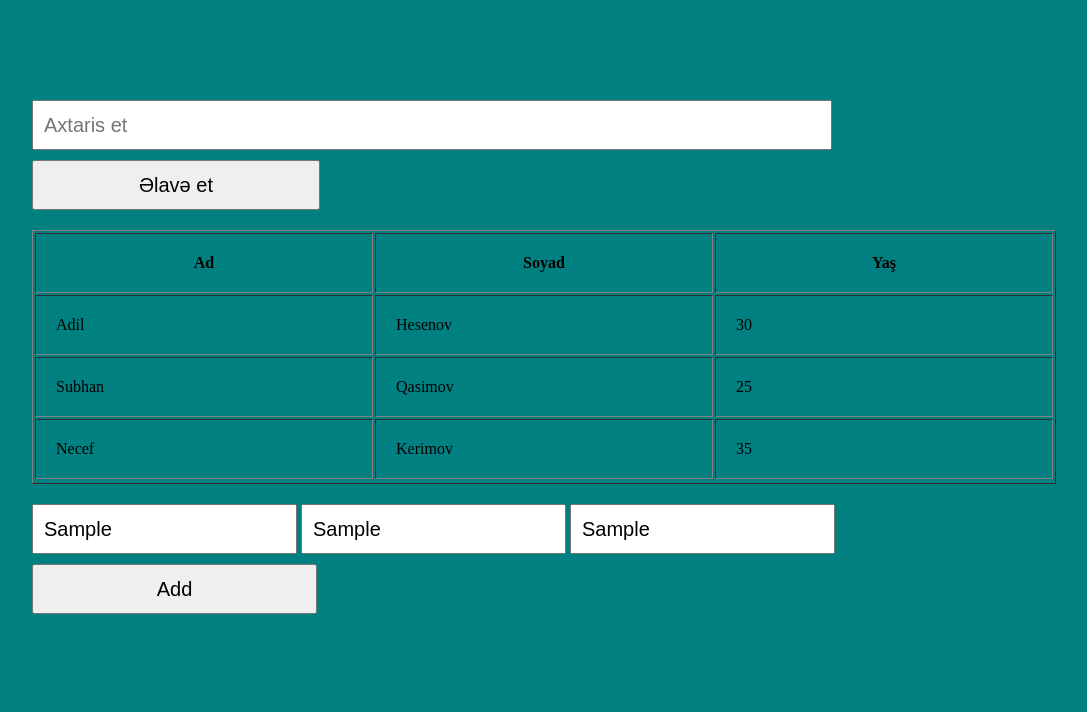
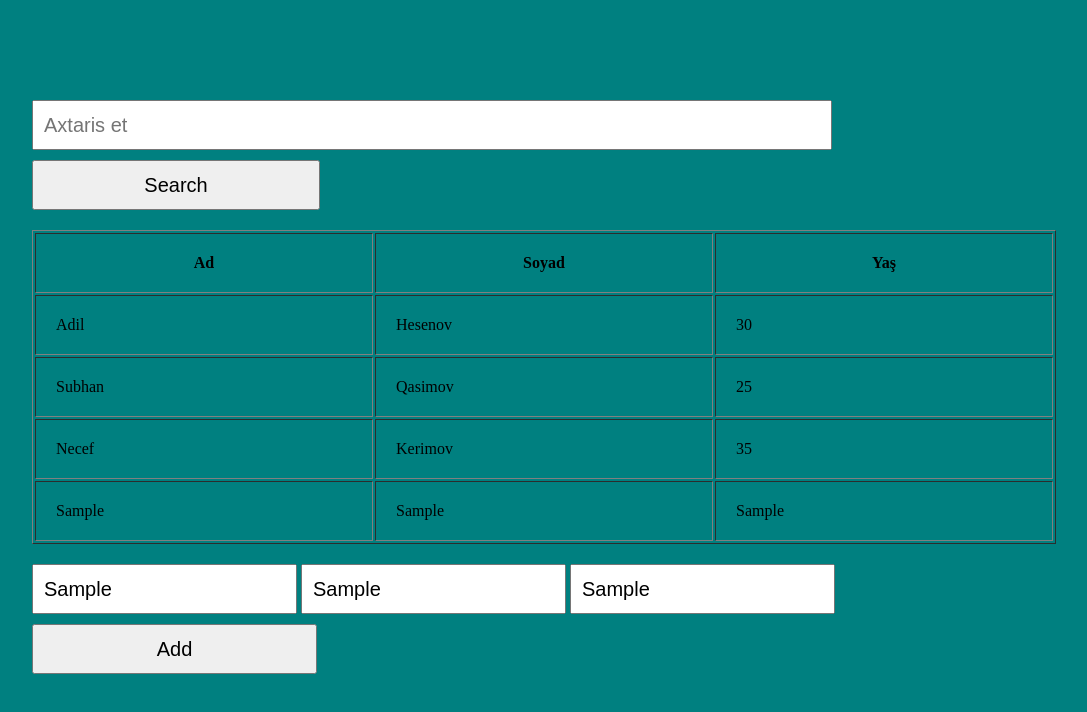
Before and after one commit to Abdullayev05/JS18, a plain HTML site: page index.html in a window 1280 px wide. Both pictures are taken after typing "Sample", "Sample", "Sample" into the empty fields and a click on the button "Add". Shown: the whole page, without its empty margins (96-1183 px from the left). Drawn offline with Linux system fonts and the light colour scheme.

Commit message:
search_add

```diff
--- a/assets/js/app.js
+++ b/assets/js/app.js
@@ -21,7 +21,7 @@ for (let i = 0; i < addButtons.length; i++) {
   addButtons[i].onclick = includes;
 }
 function includes() {
-  const inputs = document.querySelectorAll("#data .name");
+  const inputs = document.querySelectorAll(".name");
   const table = document.querySelector("#data");
   let tr_td = "<tr>";
   for (let i = 0; i < inputs.length; i++) {
@@ -32,7 +32,7 @@ function includes() {
 }
 const trs = [...document.querySelectorAll("tr")].slice(1);
 console.log(trs);
-input.addEventListener("change", () => {
+input.addEventListener("input", () => {
   if (!input.value.trim()) {
     trs.map((tr) => {
       tr.classList.remove("green");
--- a/index.html
+++ b/index.html
@@ -20,7 +20,7 @@
         <div class="input_search">
             <div class="container">
                 <input type="text" id="search" placeholder="Axtaris et">
-                <button class="elave_et">Əlavə et</button>
+                <button class="elave_et">Search</button>
             </div>
         </div>
         <table id="data" border="1">
```
